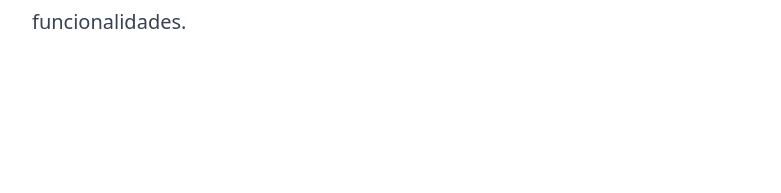
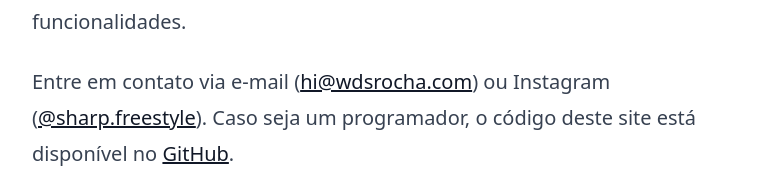
Before and after one commit to wdsrocha/miniatura-batalhas-de-rima, a Next.js app: page /sobre in a window 1280 px wide. Shown: the part 1832-2025 px from the top of the page, without its empty margins (0-781 px from the left). Before the commit the page ends 1896 px from the top, so only its background shows below. Built offline with nearby package versions, Linux system fonts and the light colour scheme.

Commit message:
Add contact info to about page

```diff
--- a/src/app/sobre/page.tsx
+++ b/src/app/sobre/page.tsx
@@ -73,6 +73,16 @@ export default function AboutPage() {
             alteração de fontes, entre outros. Dependendo do interesse da
             comunidade, posso evoluir as funcionalidades.
           </p>
+          <p>
+            Entre em contato via e-mail (
+            <a href="mailto:hi@wdsrocha.com">hi@wdsrocha.com</a>) ou Instagram (
+            <a href="https://instagram.com/sharp.freestyle">@sharp.freestyle</a>
+            ). Caso seja um programador, o código deste site está disponível no{" "}
+            <a href="https://github.com/wdsrocha/miniatura-batalhas-de-rima">
+              GitHub
+            </a>
+            .
+          </p>
         </article>
       </Main>
     </>
```
